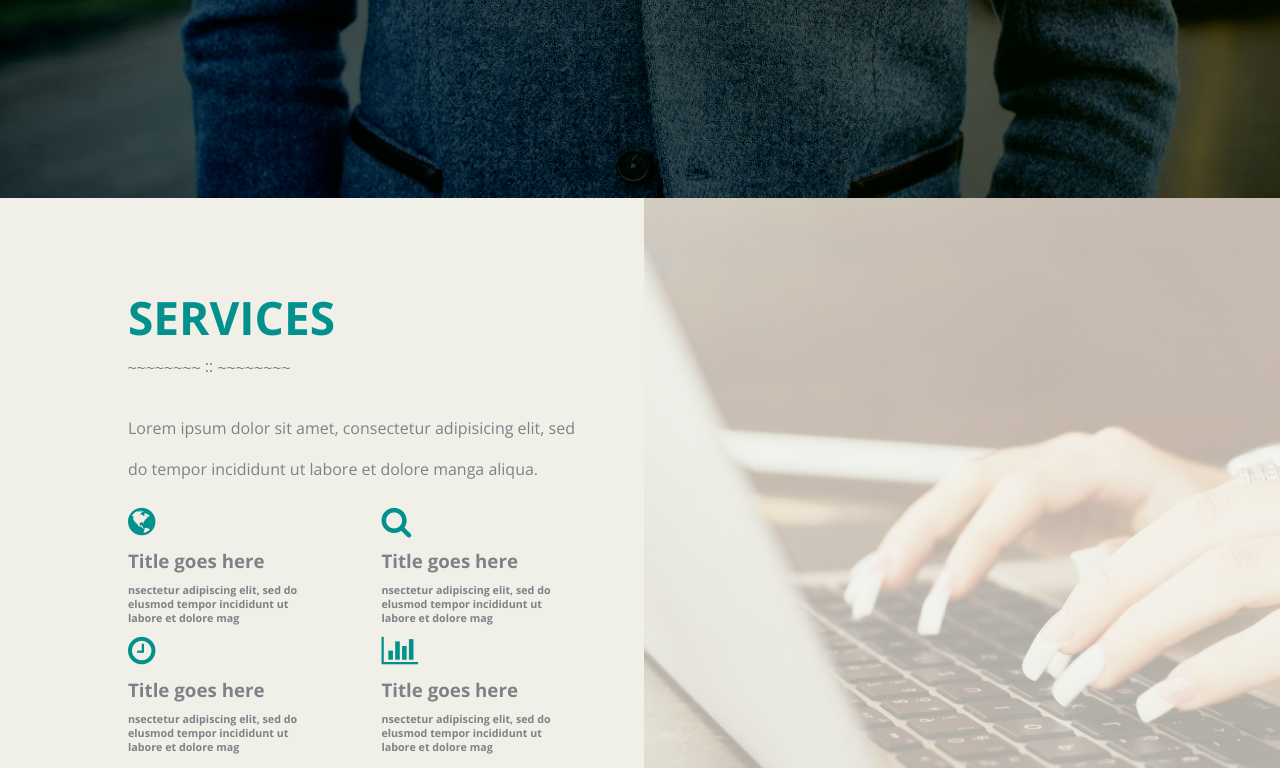
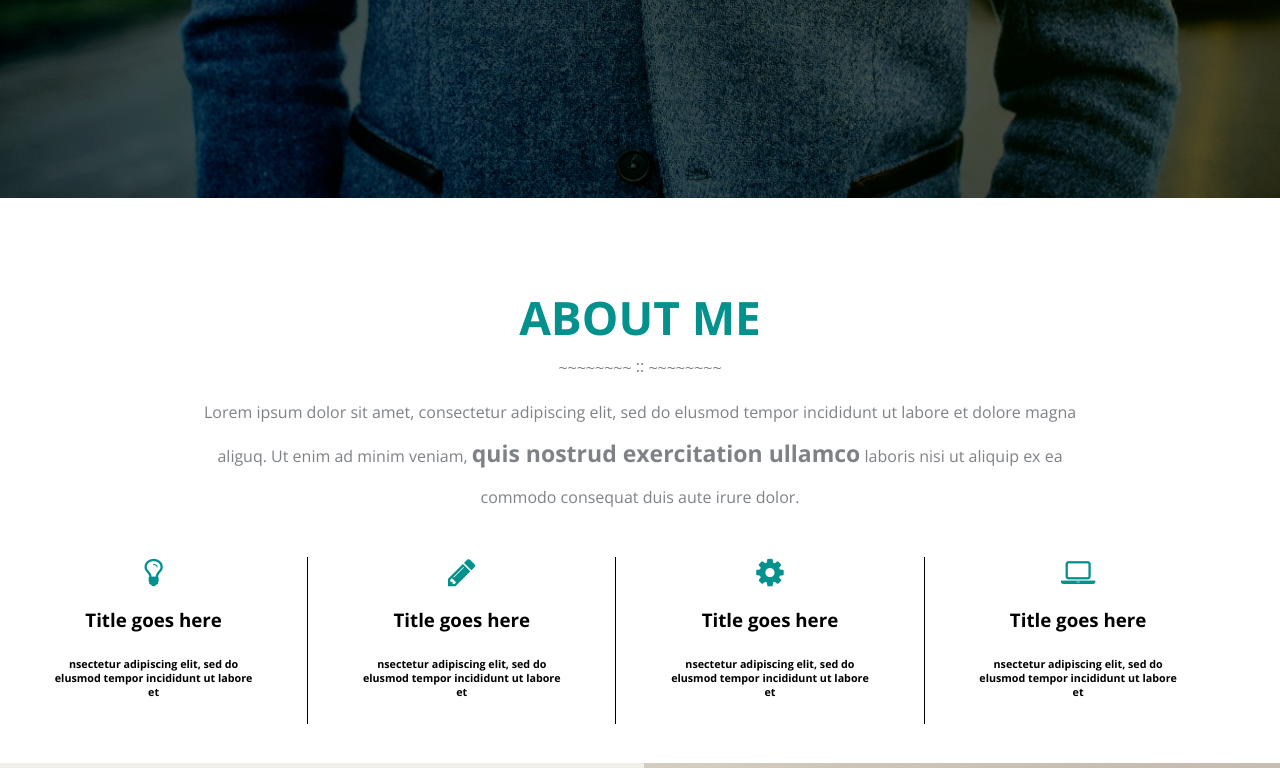
Before and after one commit to lewhat/week2intermidiate, a plain HTML site: page index.html in a window 1280 px wide. Shown: the part 544-1312 px from the top of the page. Drawn offline with nearby package versions, Linux system fonts and the light colour scheme.

Commit message:
added about section

```diff
--- a/index.html
+++ b/index.html
@@ -38,6 +38,36 @@
 			<br>
 			<a href="#about">KNOW MORE</a>
 		</header>
+
+		<section id="about">
+
+		<h2>ABOUT ME</h2>
+		<img src="img/sectionbreak.png" alt="section break">
+		<p>Lorem ipsum dolor sit amet, consectetur adipiscing elit, sed do elusmod tempor incididunt ut labore et dolore magna aliguq. Ut enim ad minim veniam, <span>quis nostrud exercitation ullamco</span> laboris nisi ut aliquip ex ea commodo consequat duis aute irure dolor.</p>
+
+		<div class="aboutBoxes">
+		<div class="aboutBox">
+			<i class="fa fa-lightbulb-o fa-2x"></i>
+			<h3>Title goes here</h3>
+			<h6>nsectetur adipiscing elit, sed do elusmod tempor incididunt ut labore et</h6>
+		</div>
+		<div class="aboutBox">
+			<i class="fa fa-pencil fa-2x"></i>
+			<h3>Title goes here</h3>
+			<h6>nsectetur adipiscing elit, sed do elusmod tempor incididunt ut labore et</h6>
+		</div>
+		<div class="aboutBox">
+			<i class="fa fa-cog fa-2x"></i>
+			<h3>Title goes here</h3>
+			<h6>nsectetur adipiscing elit, sed do elusmod tempor incididunt ut labore et</h6>
+		</div>
+		<div class="aboutBox">
+			<i class="fa fa-laptop fa-2x"></i>
+			<h3>Title goes here</h3>
+			<h6>nsectetur adipiscing elit, sed do elusmod tempor incididunt ut labore et</h6>
+		</div>
+		</div>
+	</section>
 		<section id="service">
 			<div id="serviceWrapper">
 			<h2>SERVICES</h2>
```
